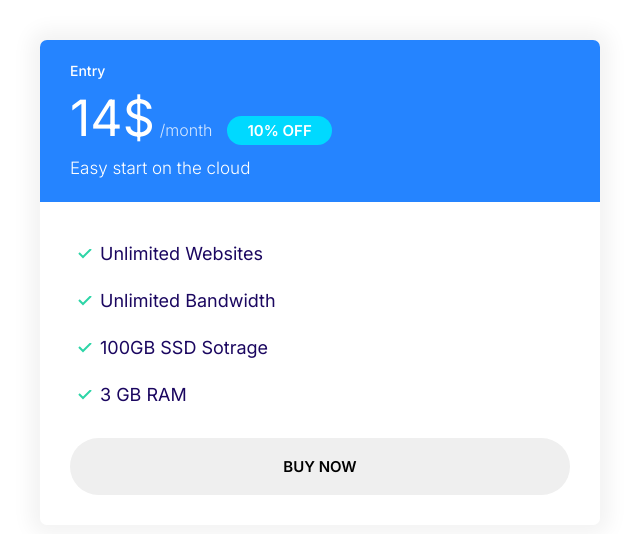
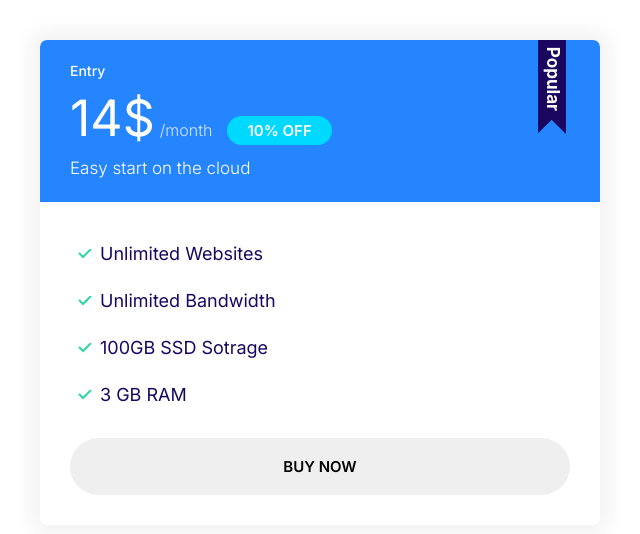
Before and after one commit to vraycode/First-website, a plain HTML site: page final.html in a window 1280 px wide. Shown: the whole page, without its empty margins (0-640 px from the left). Drawn offline with Linux system fonts and the light colour scheme.

Commit message:
building plan with badge.

```diff
--- a/css/style.css
+++ b/css/style.css
@@ -275,7 +275,18 @@ a {
 .plan .list__item {
   margin-bottom: 2rem;
 }
+.plan--popular .card__header {
+  position: relative;
+}
 
+.plan--popular .card__header::before {
+  content: url(../icon/popular.svg);
+  width: 40px;
+  display: inline-block;
+  position: absolute;
+  top: -6px;
+  right: 5%;
+}
 @media screen and (min-width: 1024px) {
   .plan__name {
     font-size: 1.4rem;
--- a/final.html
+++ b/final.html
@@ -15,7 +15,7 @@
   </head>
   <body>
     <div style="width: 50%; padding: 4rem">
-      <div class="plan">
+      <div class="plan plan--popular">
         <div class="card card--primary">
           <header class="card__header">
             <h3 class="plan__name">Entry</h3>
```
Also changed, not shown: component/plan.html (+1 -1 lines), icon/popular.svg (added).
